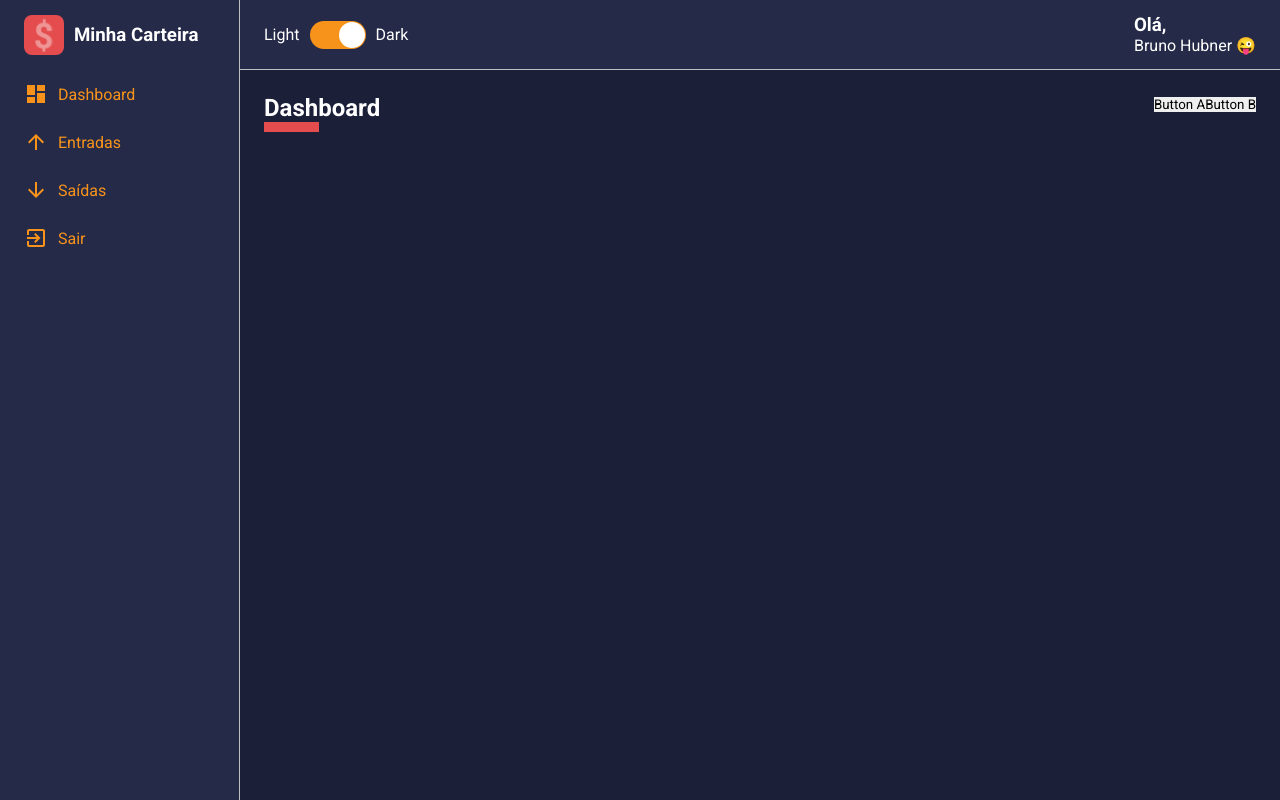
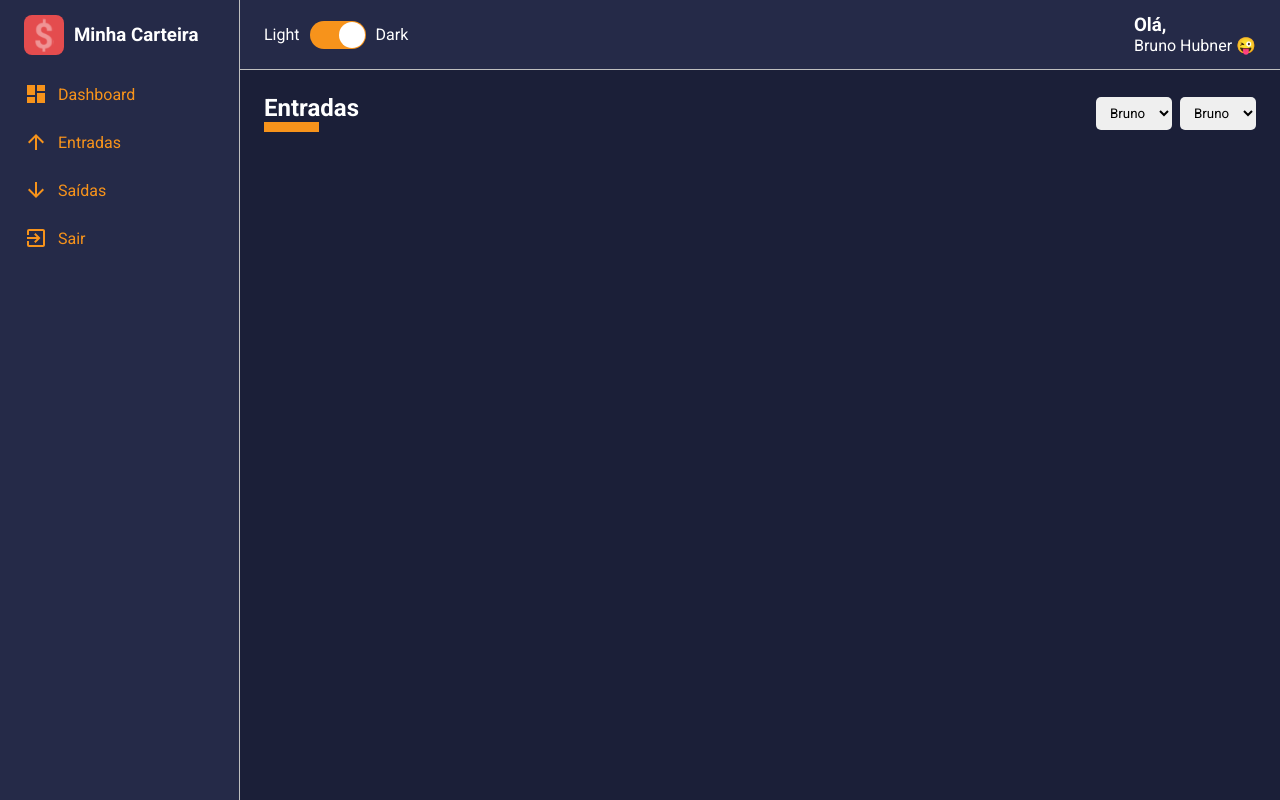
Before and after one commit to brunohubner/minha-carteira, a React (Create React App) app: page /list/1 in a window 1280 px wide. Built offline with nearby package versions, Linux system fonts and the light colour scheme.

Commit message:
feat: add content header

```diff
--- a/src/App.tsx
+++ b/src/App.tsx
@@ -4,13 +4,14 @@ import { ThemeProvider } from "styled-components"
 import dark from "./styles/themes/dark"
 import light from "./styles/themes/light"
 import Layout from "./components/Layout"
+import List from "./pages/List"
 
 export default function App() {
     return (
         <ThemeProvider theme={dark}>
             <GlobalStyles></GlobalStyles>
             <Layout>
-                <Dashboard></Dashboard>
+                <List></List>
             </Layout>
         </ThemeProvider>
     )
--- a/src/components/ContentHeader/index.tsx
+++ b/src/components/ContentHeader/index.tsx
@@ -1,17 +1,19 @@
+import { ReactNode } from "react"
 import { Container, Controllers, TitleContainer } from "./styles"
 
-interface IProps {}
+interface IProps {
+    title: string
+    lineColor: string
+    children?: ReactNode
+}
 
-export default function ContentHeader({}: IProps) {
+export default function ContentHeader({ title, lineColor, children }: IProps) {
     return (
         <Container>
-            <TitleContainer>
-                <h1>Dashboard</h1>
+            <TitleContainer lineColor={lineColor}>
+                <h1>{title}</h1>
             </TitleContainer>
-            <Controllers>
-                <button type="submit">Button A</button>
-                <button type="submit">Button B</button>
-            </Controllers>
+            <Controllers>{children}</Controllers>
         </Container>
     )
 }
--- a/src/components/ContentHeader/styles.ts
+++ b/src/components/ContentHeader/styles.ts
@@ -1,4 +1,8 @@
 import styled from "styled-components"
+
+interface ITitleContainer {
+    lineColor: string
+}
 
 export const Container = styled.header`
     display: flex;
@@ -6,13 +10,17 @@ export const Container = styled.header`
     justify-content: space-between;
 `
 
-export const TitleContainer = styled.div`
+export const TitleContainer = styled.div<ITitleContainer>`
     > h1::after {
         content: "";
         display: block;
         width: 55px;
-        border-bottom: 10px solid ${props => props.theme.colors.warning};
+        border-bottom: 10px solid ${props => props.lineColor};
     }
 `
 
-export const Controllers = styled.div``
+export const Controllers = styled.div`
+    display: flex;
+    gap: 8px;
+    align-items: center;
+`
--- /dev/null
+++ b/src/components/SelectInput/index.tsx
@@ -0,0 +1,22 @@
+import { Container } from "./styles"
+
+interface IOptions {
+    value: string | number
+    label: string
+}
+
+interface IProps {
+    options: IOptions[]
+}
+
+export default function SelectInput({ options }: IProps) {
+    return (
+        <Container>
+            <select>
+                {options.map(option => (
+                    <option value={option.value}>{option.label}</option>
+                ))}
+            </select>
+        </Container>
+    )
+}
--- /dev/null
+++ b/src/components/SelectInput/styles.ts
@@ -0,0 +1,8 @@
+import styled from "styled-components"
+
+export const Container = styled.div`
+    > select {
+        padding: 8px 10px;
+        border-radius: 5px;
+    }
+`
--- a/src/pages/Dashboard/index.tsx
+++ b/src/pages/Dashboard/index.tsx
@@ -1,12 +1,21 @@
 import ContentHeader from "../../components/ContentHeader"
+import SelectInput from "../../components/SelectInput"
 import { Container } from "./styles"
 
 interface IProps {}
 
 export default function Dashboard({}: IProps) {
+    const options = [
+        { label: "Bruno", value: 1 },
+        { label: "Ana", value: 2 },
+        { label: "Bia", value: 2 }
+    ]
     return (
         <Container>
-            <ContentHeader></ContentHeader>
+            <ContentHeader title="Dashboard" lineColor="#E44C4E">
+                <SelectInput options={options}></SelectInput>
+                <SelectInput options={options}></SelectInput>
+            </ContentHeader>
         </Container>
     )
 }
--- a/src/pages/List/index.tsx
+++ b/src/pages/List/index.tsx
@@ -1,9 +1,22 @@
+import ContentHeader from "../../components/ContentHeader"
+import SelectInput from "../../components/SelectInput"
+import { Container } from "./styles"
+
 interface IProps {}
 
 export default function List({}: IProps) {
+    const options = [
+        { label: "Bruno", value: 1 },
+        { label: "Ana", value: 2 },
+        { label: "Bia", value: 2 }
+    ]
+
     return (
-        <div>
-            <h1>List Page</h1>
-        </div>
+        <Container>
+            <ContentHeader title="Entradas" lineColor="#F7931B">
+                <SelectInput options={options}></SelectInput>
+                <SelectInput options={options}></SelectInput>
+            </ContentHeader>
+        </Container>
     )
 }
--- /dev/null
+++ b/src/pages/List/styles.ts
@@ -0,0 +1,2 @@
+import styled from "styled-components"
+export const Container = styled.section``
```
Also changed, not shown: 1 other file (tests, documents, lock files or other folders).
